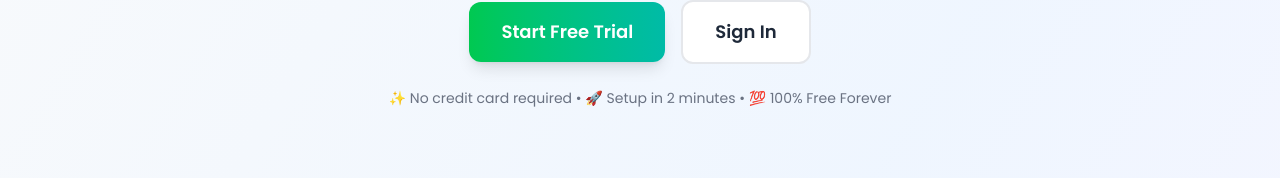
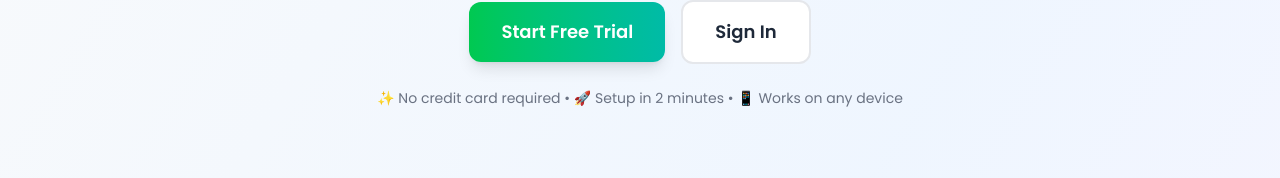
Before and after one commit to Aniket-code-debug/Cooking--Hard, a React app in the folder frontend/: page / in a window 1280 px wide. Shown: the part 472-650 px from the top of the page. Built offline with nearby package versions, Linux system fonts and the light colour scheme; no server answers; the HTML template or start-up script is replaced by a standard one.

Commit message:
Remove 'Free Forever' tagline from landing page

```diff
--- a/frontend/src/pages/Landing.jsx
+++ b/frontend/src/pages/Landing.jsx
@@ -71,7 +71,7 @@ const Landing = () => {
                     </div>
 
                     <p className="mt-6 text-sm text-gray-500 dark:text-gray-400">
-                        ✨ No credit card required • 🚀 Setup in 2 minutes • 💯 100% Free Forever
+                        ✨ No credit card required • 🚀 Setup in 2 minutes • 📱 Works on any device
                     </p>
                 </div>
             </section>
```
